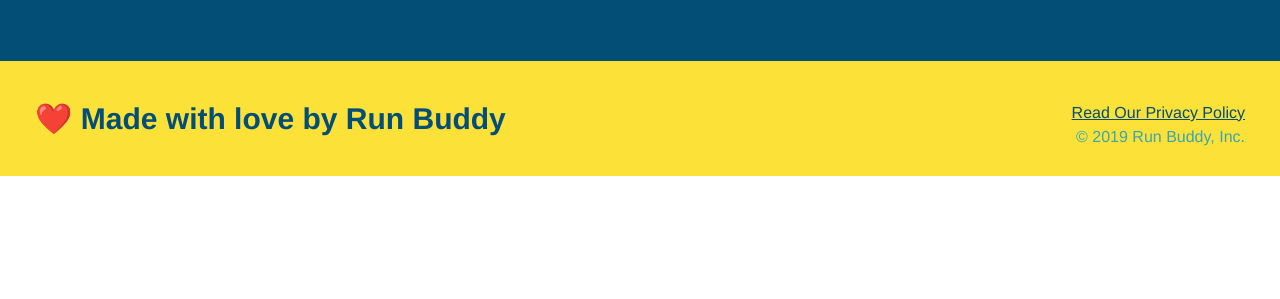
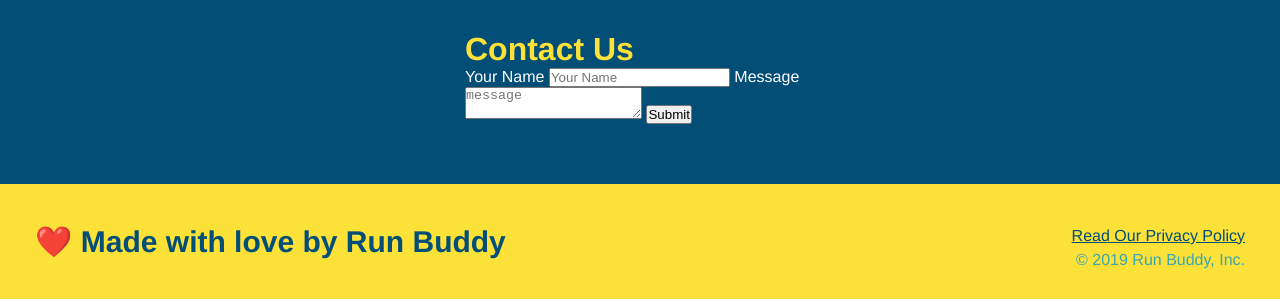
Before and after one commit to moorejandy/run-buddy, a plain HTML site: page index.html in a window 1280 px wide. Shown: the part 4626-4925 px from the top of the page. Before the commit the page ends 4802 px from the top, so only its background shows below. Drawn offline with Linux system fonts and the light colour scheme.

Commit message:
added contact form

```diff
--- a/index.html
+++ b/index.html
@@ -177,6 +177,18 @@
       </address>
     </div>
 
+    <div class="contact-form">
+        <h3>Contact Us</h3>
+        <form>
+            <label for="contact-name">Your Name</label>
+            <input type="text" id="contact-name" placeholder="Your Name" />
+
+            <label for="contact-message">Message</label>
+            <textarea id="contact-message" placeholder="message"></textarea>
+            <button type="submit">Submit</button>
+        </form>
+    </div>
+
 </section>
 
 <footer>
```
